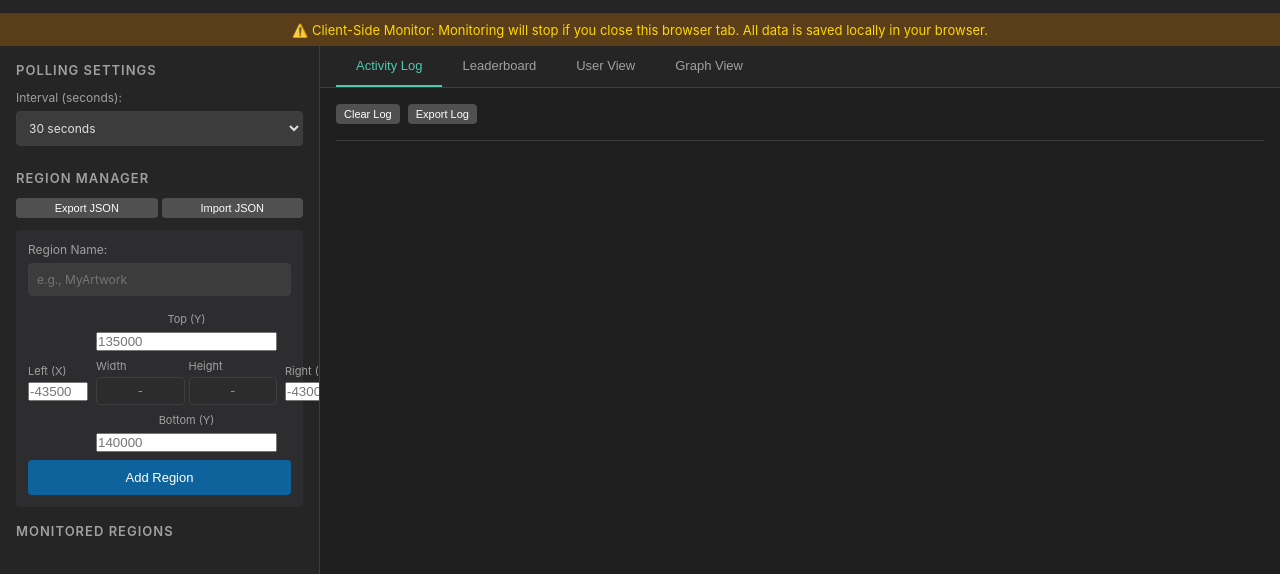
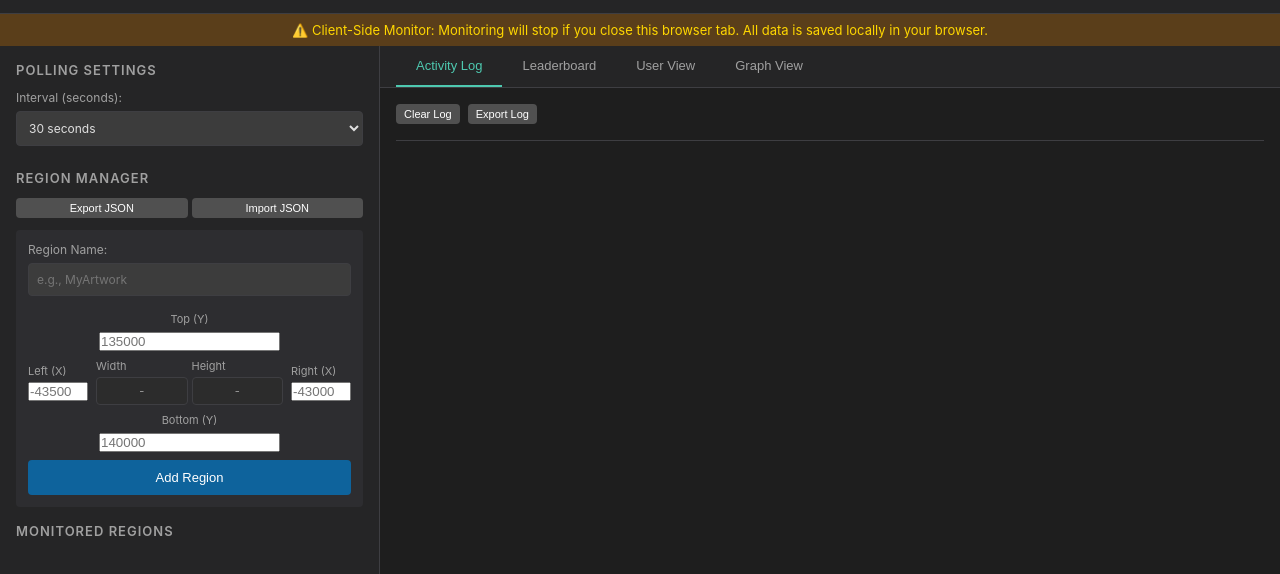
Before and after one commit to pixelcontools/monitor, a website: page index.html in a window 1280 px wide. Shown: the part 68-642 px from the top of the page. Drawn offline with nearby package versions, Linux system fonts and the light colour scheme.

Commit message:
Fix input overflow: increase sidebar width to 380px and add 1000px step increment to coordinate inputs

```diff
--- a/index.html
+++ b/index.html
@@ -134,7 +134,7 @@
     }
 
     .sidebar {
-      width: 320px;
+      width: 380px;
       background-color: #252526;
       border-right: 1px solid #3e3e42;
       padding: 16px;
@@ -401,12 +401,12 @@
           <div style="display: grid; grid-template-columns: 60px 1fr 60px; gap: 8px; margin-top: 16px;">
             <div style="grid-column: 2; text-align: center;">
               <div style="font-size: 11px; color: #a0a0a0; margin-bottom: 4px;">Top (Y)</div>
-              <input type="number" id="regionTopY" placeholder="135000" oninput="updateDimensions()">
+              <input type="number" id="regionTopY" placeholder="135000" step="1000" oninput="updateDimensions()">
             </div>
 
             <div style="grid-column: 1; grid-row: 2; display: flex; flex-direction: column; justify-content: center;">
               <div style="font-size: 11px; color: #a0a0a0; margin-bottom: 4px;">Left (X)</div>
-              <input type="number" id="regionLeftX" placeholder="-435000" oninput="updateDimensions()">
+              <input type="number" id="regionLeftX" placeholder="-435000" step="1000" oninput="updateDimensions()">
             </div>
 
             <div style="grid-column: 2; grid-row: 2; display: flex; flex-direction: column; justify-content: center; gap: 8px;">
@@ -424,12 +424,12 @@
 
             <div style="grid-column: 3; grid-row: 2; display: flex; flex-direction: column; justify-content: center;">
               <div style="font-size: 11px; color: #a0a0a0; margin-bottom: 4px;">Right (X)</div>
-              <input type="number" id="regionRightX" placeholder="-430000" oninput="updateDimensions()">
+              <input type="number" id="regionRightX" placeholder="-430000" step="1000" oninput="updateDimensions()">
             </div>
 
             <div style="grid-column: 2; text-align: center;">
               <div style="font-size: 11px; color: #a0a0a0; margin-bottom: 4px;">Bottom (Y)</div>
-              <input type="number" id="regionBottomY" placeholder="140000" oninput="updateDimensions()">
+              <input type="number" id="regionBottomY" placeholder="140000" step="1000" oninput="updateDimensions()">
             </div>
           </div>
 
```
Also changed, not shown: src/index.html (+5 -5 lines).
